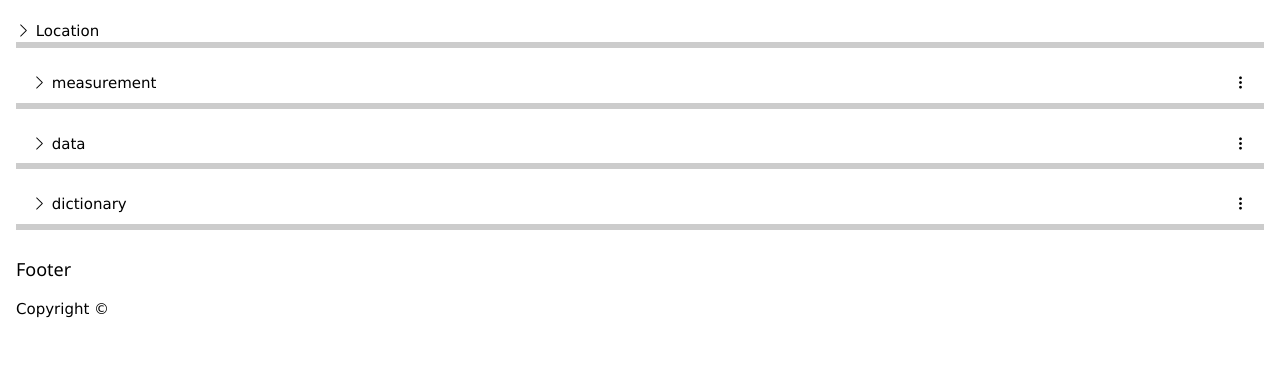
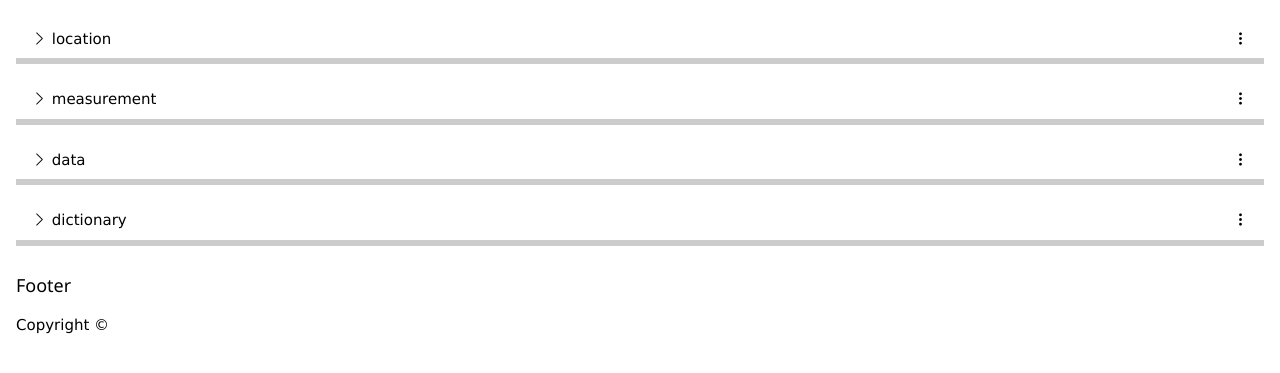
Before and after one commit to MichaelHBaker/ecam_web, a Django app: page /dashboard/ in a window 1280 px wide. Shown: the part 86-459 px from the top of the page. Run offline with Django 5.2, Linux system fonts and the light colour scheme; data that the repository does not hold is empty.

Commit message:
new tree displays a little

```diff
--- a/main/templates/main/dashboard.html
+++ b/main/templates/main/dashboard.html
@@ -67,13 +67,20 @@
 
 <!-- location Section -->
 <div class="w3-bar w3-white w3-margin-bottom w3-bottombar">
-    <span onclick="w3_open_container('location')" style="cursor:pointer">
-        <i class="bi bi-chevron-right"></i> Location
-    </span>
+    <button onclick="toggleOpenClose('location')" class="w3-bar-item w3-button">
+        <i id="chevronIcon-location" class="bi bi-chevron-right"></i> location
+    </button>
     <div class="w3-dropdown-hover w3-right">
+        <button class="w3-button">
+            <i class="bi bi-three-dots-vertical"></i>
+        </button>
         <div class="w3-dropdown-content w3-bar-block w3-border">
-            <a href="{% url 'location' %}" class="w3-bar-item w3-button">Full Page</a>
-            <a href="#" class="w3-bar-item w3-button" onclick="exportLocation()">Export</a>
+            <a href="{% url 'location' %}" class="w3-bar-item w3-button">
+                <i class="bi bi-box-arrow-up-right"></i> Full Page
+            </a>
+            <a href="#" onclick="exportlocation()" class="w3-bar-item w3-button">
+                <i class="bi bi-file-earmark-arrow-down"></i> Export
+            </a>
         </div>
     </div>
 </div>
@@ -82,11 +89,11 @@
     <div class="tree-item">
         <span class="caret">{{ client.name }}</span>
         <ul class="nested">
-            {% for project in client.project.all %}
+            {% for project in client.projects.all %}
             <li>
                 <span class="caret">{{ project.name }} ({{ project.get_project_type_display }})</span>
                 <ul class="nested">
-                    {% for location in project.location.all %}
+                    {% for location in project.locations.all %}
                         {% if not location.parent %}
                         <li>
                             {% include "main/location_tree_item.html" with location=location %}
@@ -237,5 +244,6 @@
         } else {
             x.classList.add("w3-hide");
         }
-    }</script>
+    }
+</script>
 {% endblock %}
--- a/main/views.py
+++ b/main/views.py
@@ -22,7 +22,7 @@ def dashboard(request):
     ).all()
 
     context = {
-        'client': clients,
+        'clients': clients,
     }
     return render(request, 'main/dashboard.html', context)
 
```
